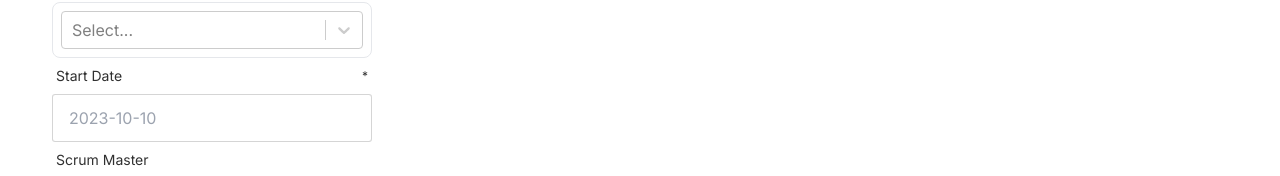
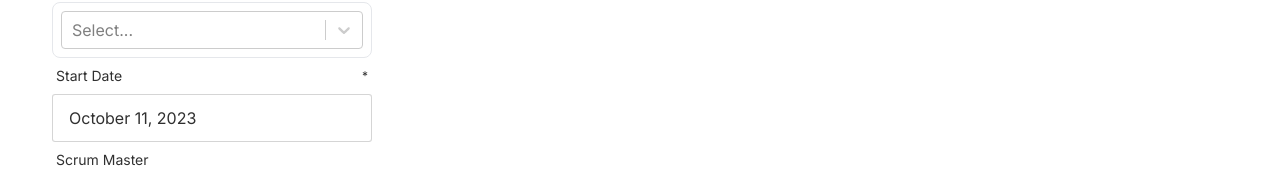
Before and after one commit to jeromebrule/jerome-brule-ecc-dssb-IS24-code-challenge, a Next.js app: page /products/new in a window 1280 px wide. Shown: the part 358-534 px from the top of the page. Built offline with nearby package versions, Linux system fonts and the light colour scheme; no server answers.

Commit message:
Update ProductForm.tsx

```diff
--- a/app/components/ProductForm.tsx
+++ b/app/components/ProductForm.tsx
@@ -5,8 +5,9 @@ import React, {useEffect, useState} from "react";
 import {useRouter} from "next/navigation";
 import {z} from "zod";
 import {zodResolver} from "@hookform/resolvers/zod";
-// import DatePicker from "react-datepicker";
-// import "react-datepicker/dist/react-datepicker.css";
+import DatePicker from "react-datepicker";
+import "react-datepicker/dist/react-datepicker.css";
+import {format, parseISO} from "date-fns";
 
 const Developer = z.object({
   id: z.number().optional(),
@@ -19,7 +20,7 @@ const schema = z.object({
   productOwnerName: z.string().min(3),
   developers: z.array(Developer).optional(),
   scrumMasterName: z.string().min(3),
-  startDate: z.string().transform((str) => new Date(str)),
+  startDate: z.date().optional(),
   methodology: z.string().optional(),
   location: z.string().optional(),
 });
@@ -49,6 +50,7 @@ type FormData = z.infer<typeof schema>;
 
 const ProductForm = ({productInfo, activeFields}: Props) => {
   const router = useRouter();
+  const [startDate, setStartDate] = useState(new Date());
   const [selectedOptions, setSelectedOptions] = useState([]);
   const [employees, setEmployees] = useState<any>([]);
   const [status, setStatus] = useState<any>();
@@ -61,7 +63,6 @@ const ProductForm = ({productInfo, activeFields}: Props) => {
     handleSubmit,
     formState: {errors},
   } = useForm<FormData>({
-    resolver: zodResolver(schema),
     defaultValues: productInfo,
   });
 
@@ -113,7 +114,11 @@ const ProductForm = ({productInfo, activeFields}: Props) => {
       ? `/api/products/${productInfo?.productId}`
       : "/api/products/";
     const method = productInfo ? "PUT" : "POST";
+    data.startDate = startDate;
 
+    try {
+      schema.parse(data);
+      console.log(data);
       fetch(url, {
         method,
         body: JSON.stringify(data),
@@ -130,6 +135,9 @@ const ProductForm = ({productInfo, activeFields}: Props) => {
         .catch(function (error) {
           console.log(error);
         });
+    } catch (error) {
+      console.log(error);
+    }
   };
 
   const handleSelectChange = (selectedOptions: any) => {
@@ -227,11 +235,19 @@ const ProductForm = ({productInfo, activeFields}: Props) => {
               <span className="label-text">Start Date</span>
               <span className="label-text-alt">*</span>
             </label>
-            <input
+            {/* <input
               {...register("startDate")}
               id="startDate"
               type="text"
               placeholder="2023-10-10"
+              className="input input-bordered w-full max-w-xs"
+            /> */}
+            <DatePicker
+              {...register("startDate")}
+              // {format(new Date(product.startDate), "MMMM dd, yyyy")}
+              selected={startDate}
+              onChange={(startDate: any) => setStartDate(startDate)}
+              dateFormat="MMMM d, yyyy"
               className="input input-bordered w-full max-w-xs"
             />
             {errors.startDate && <p>{errors.startDate.message}</p>}
```
Lines whose indentation alone changed are shown as unchanged.
